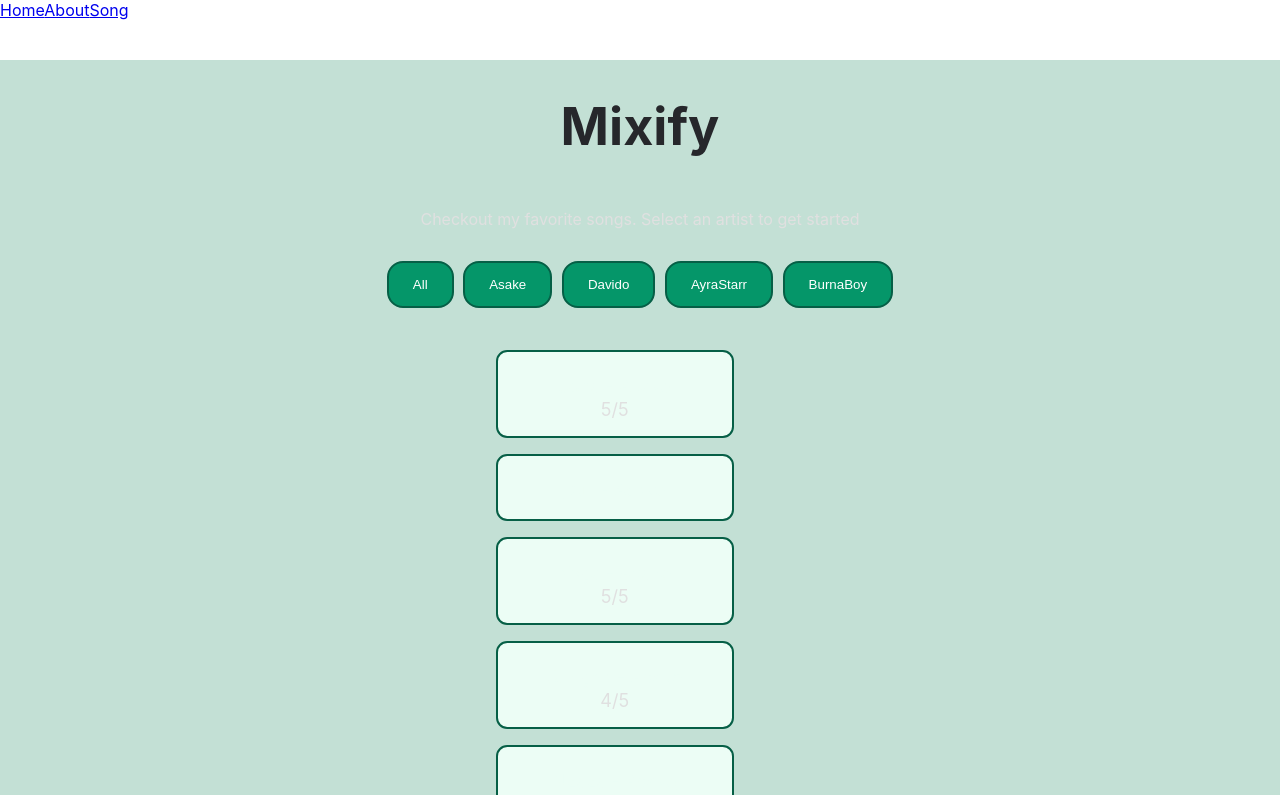
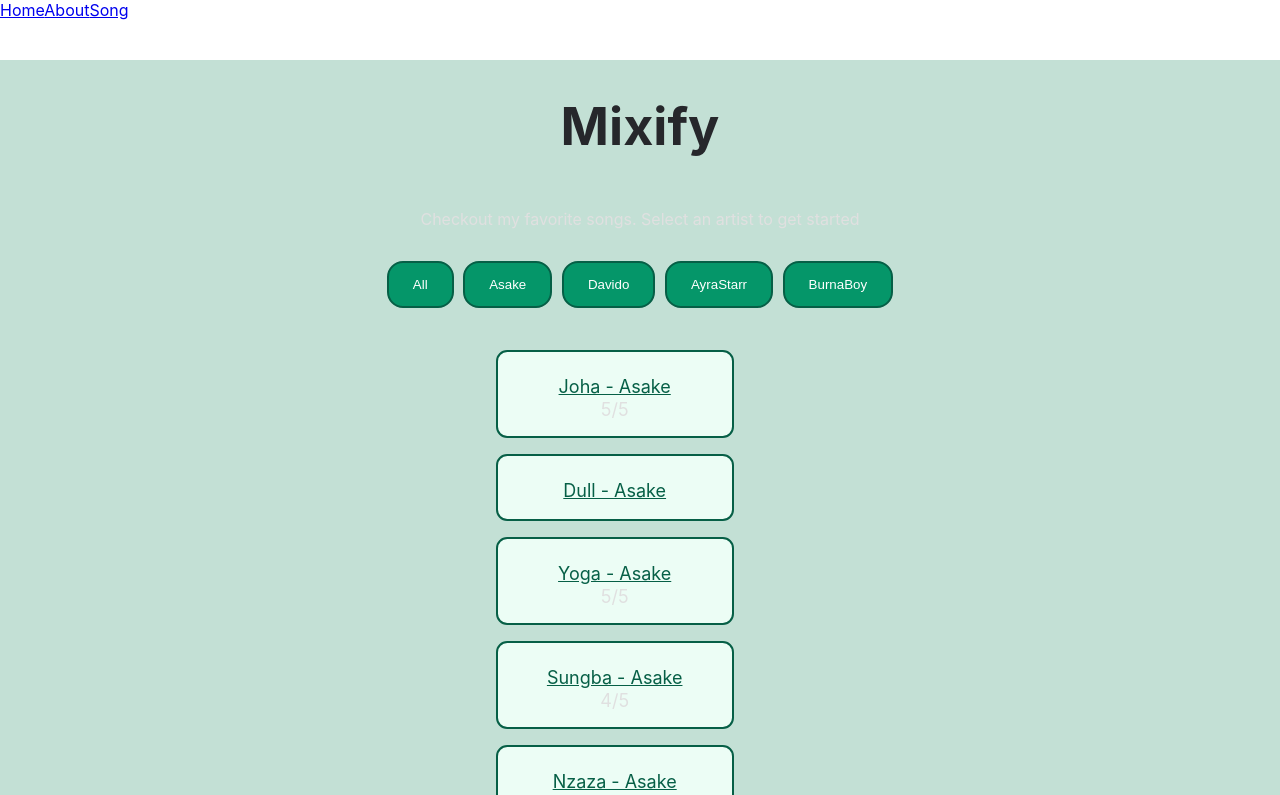
Before and after one commit to UzziahOsia/MIXIFY, a React (Create React App) app: page /song in a window 1280 px wide. Shown: the top 795 px of the page. Built offline with nearby package versions, Linux system fonts and the light colour scheme.

Commit message:
Update Song.js

```diff
--- a/src/Pages/Song.js
+++ b/src/Pages/Song.js
@@ -100,7 +100,7 @@ export default function Song() {
               background: "#ECFDF5"
             }}
             >
-              <a href={song.url} style={{ fontSize: "large", color: "#ECFDF5" }}>{song.name}</a>
+              <a href={song.url} style={{ fontSize: "large", color: "#065F46" }}>{song.name}</a>
               <div style={{ fontSize: "large" }}>{song.rating}</div>
             </li>
           ))}
```
